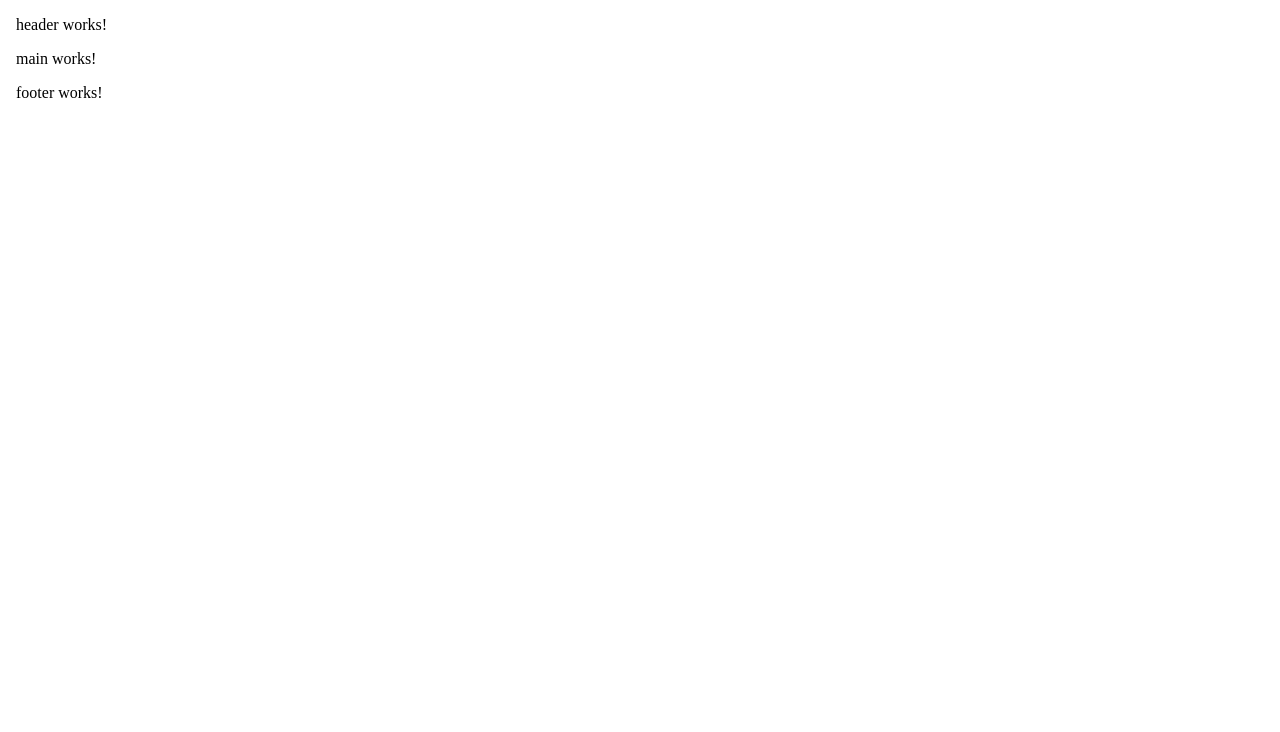
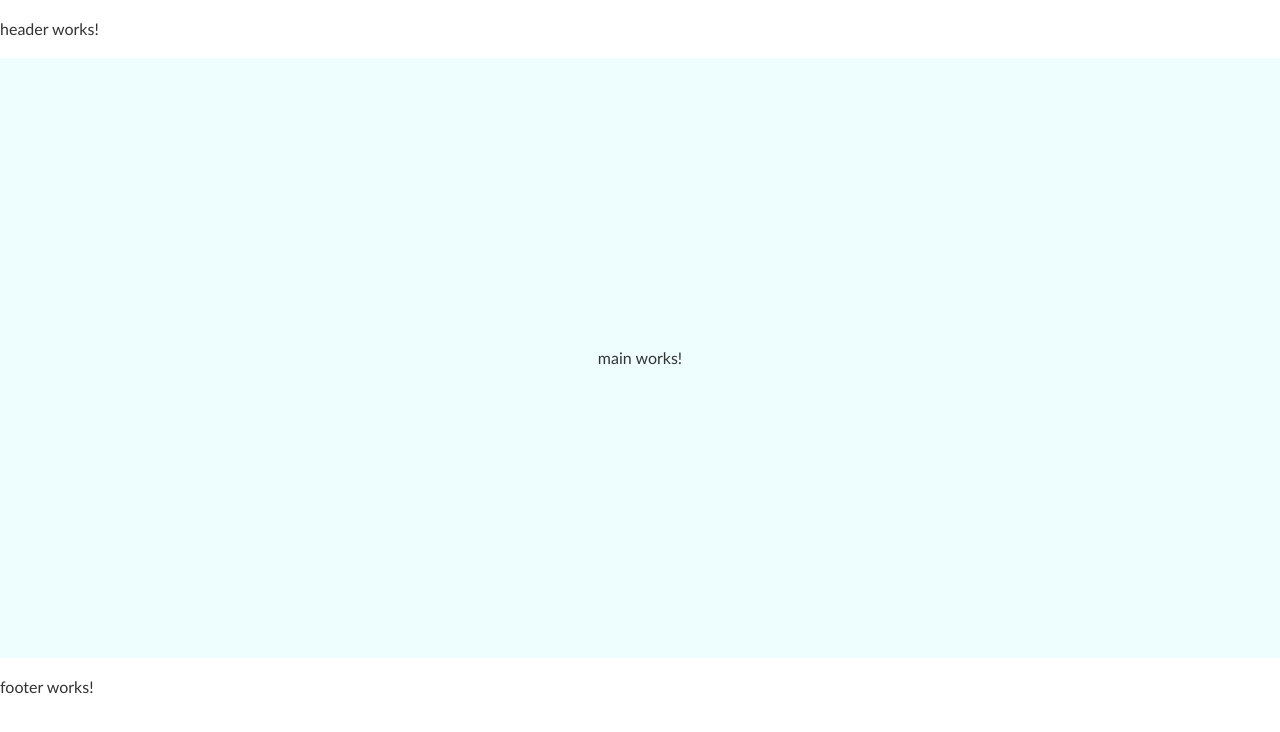
Before and after one commit to LeoViolet/starting-class-hit, an Angular app in the folder starting/: page / in a window 1280 px wide. Shown: the top 732 px of the page. Built offline with nearby package versions, Linux system fonts and the light colour scheme.

Commit message:
Conf. do css no app.component.css

```diff
--- a/starting/src/app/app.component.css
+++ b/starting/src/app/app.component.css
@@ -1,4 +1,68 @@
-.body{
+/*reset styles*/
+*{
+    margin: 0;
+    padding: 0;
+    box-sizing: border-box;
+    font-family: 'Gill Sans', 'Gill Sans MT', Calibri, 'Trebuchet MS', sans-serif;
+}
+
+body{
     width: 100%;
+    display: flex;
+    flex-direction: column;
     min-height: 100vh;
+    color: var(--background-color-code);
+    line-height: 1.6;
 }
+
+app-header {
+    width: 100%;
+    min-height: 110px;
+}
+
+app-main {
+    /* margin-top: 110px;
+    width: 100%;
+    min-height: 75vh;
+    display: flex;
+    flex-direction: row;
+    align-items: center;
+    justify-content: space-evenly;
+    align-content: flex-start; */
+    flex: 1;
+    min-height: 75vh;
+    display: flex;
+    flex-wrap: wrap;
+    align-items: center;
+    justify-content: center;
+    align-content: center;
+    background-color: var(--background-color);
+}
+
+app-footer {
+
+    width: 100%;
+    min-height: 50px;
+    height: max-content;
+}
+
+@media(max-width:768px) {
+    main {
+        justify-content: center;
+        padding: 0.5rem;
+        min-height: 60vh;
+    }
+}
+
+@media(max-width:480px) {
+    body {
+        line-height: 1.5;
+    }
+    main {
+        flex-direction: column;
+        align-items: stretch;
+        justify-content: flex-start;
+        min-height: 60vh;
+        padding: 0.5rem;
+    }
+}
--- a/starting/src/app/app.component.html
+++ b/starting/src/app/app.component.html
@@ -1,3 +1,21 @@
-<div class="body">
-    <app-body></app-body>
-</div>
+<body>
+    <div class="header">
+        <app-header>
+
+        </app-header>
+    </div>
+    <div class="main">
+        <app-main>
+
+        </app-main>
+    </div>
+    <div class="footer">
+        <app-footer>
+
+        </app-footer>
+    </div>
+
+    <div class="router">
+        <router-outlet />
+    </div>
+</body>
--- a/starting/src/app/components/body/body.component.html
+++ /dev/null
@@ -1,24 +0,0 @@
-<body>
-    <div class="header">
-        <app-header>
-
-        </app-header>
-    </div>
-
-    <div class="main">
-        <app-main>
-
-        </app-main>
-    </div>
-
-    <div class="footer">
-        <app-footer>
-
-        </app-footer>
-    </div>
-
-    <div class="router">
-        <router-outlet />
-    </div>
-
-</body>
--- a/starting/src/index.html
+++ b/starting/src/index.html
@@ -6,6 +6,8 @@
   <base href="/">
   <meta name="viewport" content="width=device-width, initial-scale=1">
   <link rel="icon" type="image/x-icon" href="favicon.ico">
+  <link href="https://fonts.googleapis.com/css2?family=Roboto:wght@300;400;500&display=swap" rel="stylesheet">
+  <link href="https://fonts.googleapis.com/icon?family=Material+Icons" rel="stylesheet">
 </head>
 <body>
   <app-root></app-root>
--- a/starting/src/styles.css
+++ b/starting/src/styles.css
@@ -1 +1,36 @@
-/* You can add global styles to this file, and also import other style files */
+html, body { height: 100%; }
+body { margin: 0; font-family: Roboto, "Helvetica Neue", sans-serif; }
+
+:root {
+    --primary-doc-color: linear-gradient(68.15deg, #1e293b 14.62%, #01060f 85.61%);;
+    --secondary-doc-color: linear-gradient(68.15deg, #222 14.62%, #050c1b 85.61%);;
+    --background-color: rgba(200, 252, 252, 0.308);
+    --background-color-sections: #f5f5f5;
+    --background-color-sections2: #d1caca;;
+    --background-color-code: #333;
+    --background-color-header: linear-gradient(135deg, #6e8efb, #a777e3);;
+    --animation-move-gradient: moveGradient 3s linear infinite;
+    --animation-background-size: 200% 100%;
+/* Variáveis CSS para cores e tamanhos */
+    --primary-color: rgba(93, 170, 241, 0.925);
+    --text-color-light: aliceblue;
+    --secondary-color: rgba(204, 33, 33, 0.959);
+    --text-color: rgba(0, 0, 0, 0.726);
+    --text-hover: rgba(13, 102, 236, 0.726);
+    --text-hover2: #007bff;
+    --text-color-focus:rgba(0, 123, 255, 0.3);
+    --shadow: 0 4px 8px rgba(0, 0, 0, 0.1);
+    --shadow-hover: 0 8px 16px rgba(0, 0, 0, 0.2);
+    --placeholder:  #aaa;
+    --box-shadow: rgba(93, 170, 241, 0.3);
+    --tr-nth-child: rgba(200, 252, 252, 0.1);
+    --tr-hover: rgba(93, 170, 241, 0.1);
+    --border-radius: 10px;
+    --transition: all 0.3s ease;
+    --main-font-family: Arial, sans-serif;
+    --main-line-height: 1.6;
+    --main-font-size: 3rem;
+    --main-font-size2: 2rem;
+
+
+  }
```
Also changed, not shown: starting/src/app/app.component.ts (+6 -2 lines), starting/src/app/components/body/body.component.ts (deleted, +0 -16 lines), starting/src/app/components/body/body.component.css (deleted), 1 other file (tests, documents, lock files or other folders).
